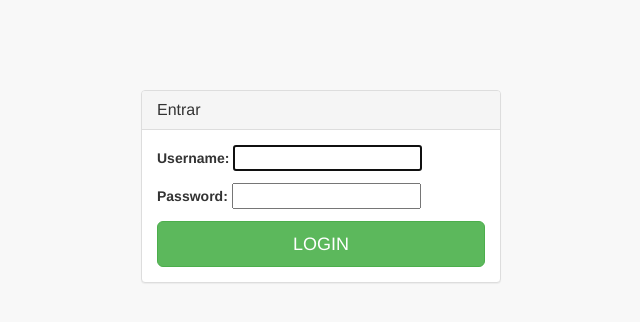
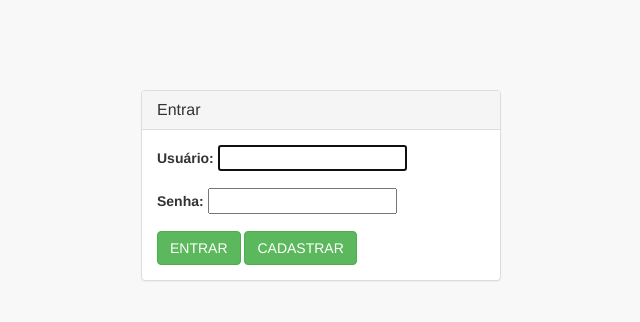
Before and after one commit to amandacpsantos/donation_system, a Django app: page /login/ in a window 1280 px wide. Shown: the top 322 px of the page, without its empty margins (319-959 px from the left). Run offline with Django 3.2, Linux system fonts and the light colour scheme; some libraries are stand-ins or nearby versions.

Commit message:
form user update e algumas mudanças html

```diff
--- a/item/templates/list_item.html
+++ b/item/templates/list_item.html
@@ -5,7 +5,7 @@
 
     <div class="panel panel-default">
         <div class="panel-heading">
-            Hover Rows
+            Itens para doação
         </div>
         <!-- /.panel-heading -->
         <div class="panel-body">
--- a/templates/base.html
+++ b/templates/base.html
@@ -46,7 +46,7 @@
                     <span class="icon-bar"></span>
                     <span class="icon-bar"></span>
                 </button>
-                <a class="navbar-brand" href="index.html">SB Admin v2.0</a>
+                <a class="navbar-brand" href="#">{{user.username}}</a>
             </div>
             <!-- /.navbar-header -->
 
--- a/templates/registration/login.html
+++ b/templates/registration/login.html
@@ -38,7 +38,7 @@
 <div class="container">
     <div class="row">
         <div class="col-md-4 col-md-offset-4">
-                <div class="login-panel panel panel-default">
+            <div class="login-panel panel panel-default" class="-align-center">
                 <div class="panel-heading">
                     <h3 class="panel-title">Entrar</h3>
                 </div>
@@ -46,9 +46,24 @@
 
                 <div class="panel-body">
                     <form role="form"  method="POST">
+
                         {% csrf_token %}
-                                {{ form.as_p }}
-                                <button type="submit" class="btn btn-lg btn-success btn-block">LOGIN</button>
+
+                        <div class="form-group" class="form-group col-md-6">
+                            <label for="id_username">Usuário: </label>
+                            {{form.username}}
+                        </div>
+
+                        <div class="form-group">
+                            <label for="id_password">Senha: </label>
+                            {{form.password}}
+                        </div>
+
+                        <button type="submit" class="btn btn-success">ENTRAR</button>
+                        <a href="{% url 'new_user' %}">
+                             <button type="button" class="btn btn-success">CADASTRAR</button>
+                        </a>
+
 
                     </form>
                 </div>
--- a/user/views.py
+++ b/user/views.py
@@ -8,7 +8,9 @@ def new_user(request):
     form = UserForm(request.POST or None)
     if request.method == 'POST':
         if form.is_valid():
-            form.save()
+            user = form.save(commit=False)
+            user.groups = 1
+            user.save()
             return redirect('login')
 
     return render(request, 'new_user.html', {'form': form})
```
Also changed, not shown: user/forms.py (+8 -0 lines), user/templates/update_user.html (added). Lines whose indentation alone changed are shown as unchanged.
